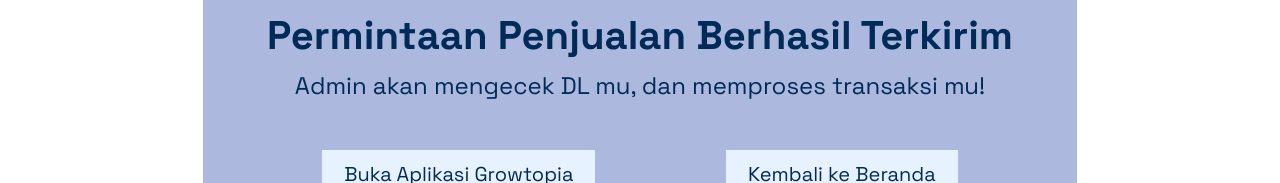
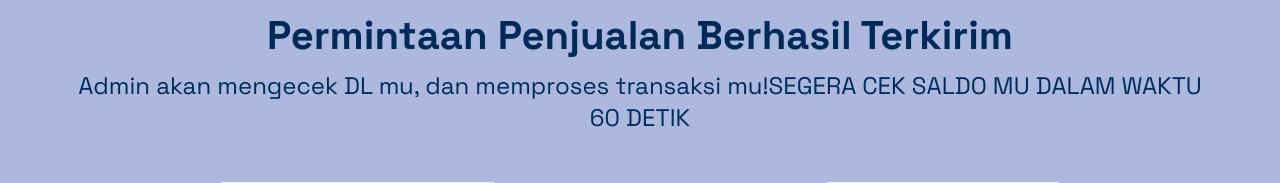
Before and after one commit to ulunnuha-h/raps-company-frontend, a Next.js app: page /penjualan/step3 in a window 1280 px wide. Shown: the part 465-648 px from the top of the page. Built offline with nearby package versions, Linux system fonts and the light colour scheme; no server answers.

Commit message:
add description on penjualan success page

```diff
--- a/src/pages/penjualan/step3.js
+++ b/src/pages/penjualan/step3.js
@@ -11,6 +11,7 @@ export default function Step3 () {
         <section className='font-grotesk text-primary-900 text-center'>
           <h3 className='mb-5'>Permintaan Penjualan Berhasil Terkirim</h3>
           <span className='text-2xl'>Admin akan mengecek DL mu, dan memproses transaksi mu!</span>
+          <span className='text-2xl'>SEGERA CEK SALDO MU DALAM WAKTU 60 DETIK</span>
         </section>
         <section className='flex justify-around w-full flex-col lg:flex-row gap-5'>
           <button className='btn-primary lg:px-5 py-2'>Buka Aplikasi Growtopia</button>
```
